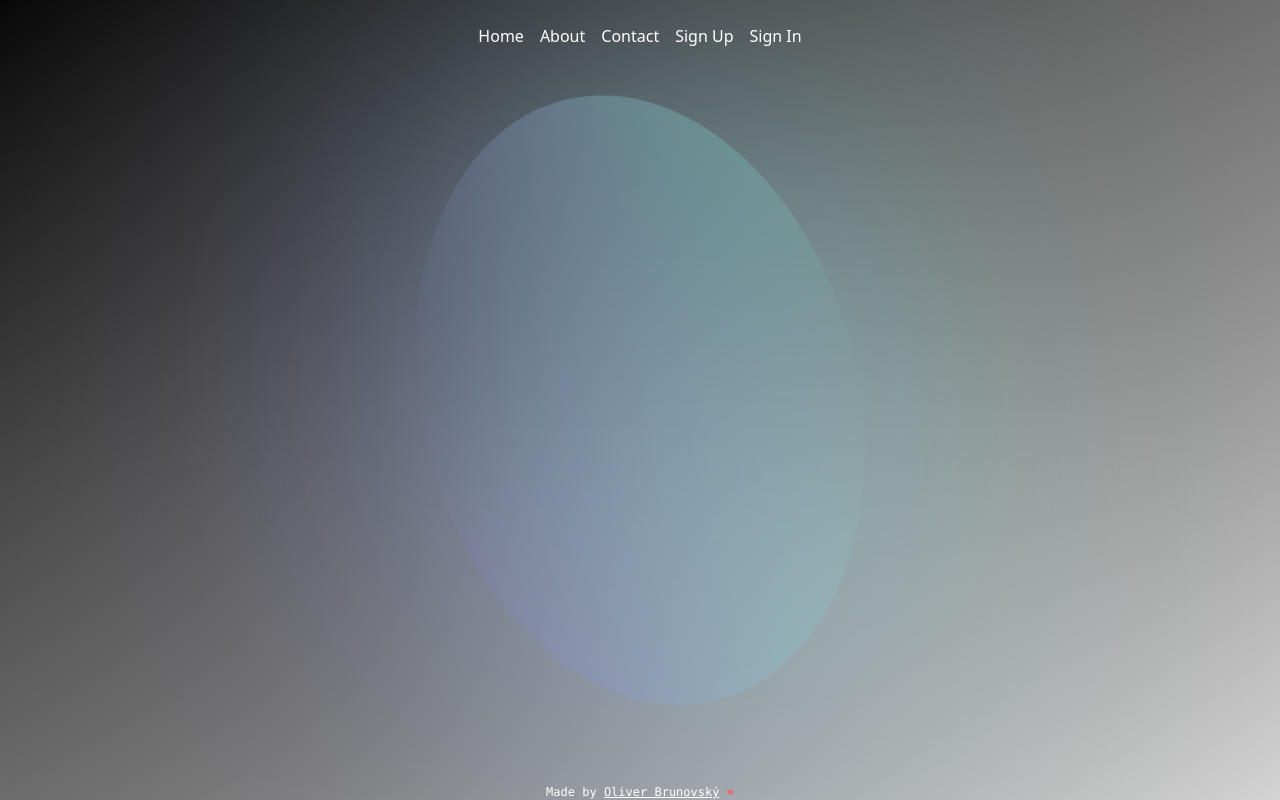
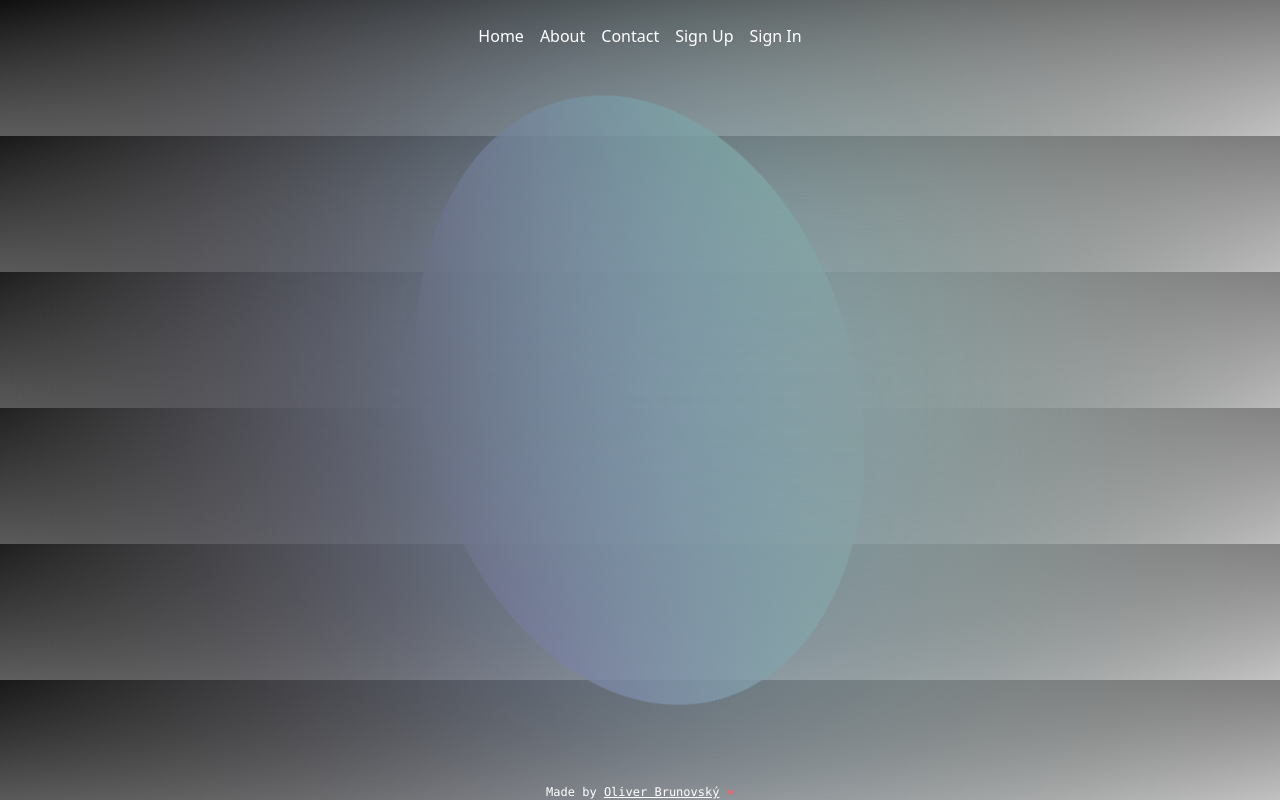
Before and after one commit to brunovskyoliver/portfolio, a Next.js app: page /Layout in a window 1280 px wide. Built offline with nearby package versions, Linux system fonts and the light colour scheme; no server answers.

Commit message:
homepage ivisible section yet

```diff
--- a/src/pages/Blob.css
+++ b/src/pages/Blob.css
@@ -1,5 +1,5 @@
 body {
-    height: 100vh;
+    height: 100%;
     margin: 0rem;
     overflow: hidden;
   }
--- a/src/pages/Home.tsx
+++ b/src/pages/Home.tsx
@@ -143,7 +143,8 @@ export default function Home(): JSX.Element {
   };
 
   return (
-    <div>
+    <main>
+      <section>
     <div className='h-full'>
     <div className="flex flex-col md:flex-row z-10">
       <div className="flex justify-center md:justify-start p-4 md:p-14 w-full md:w-1/2 z-10">
@@ -172,7 +173,12 @@ export default function Home(): JSX.Element {
 
     </div>
     </div>
-    </div>
+    </section>
+    <section className='relative z-10'>
+    <div className="flex w-full z-10 h-96">
+      </div>
+    </section>
+    </main>
 
   );
 
--- a/src/styles/globals.css
+++ b/src/styles/globals.css
@@ -95,8 +95,7 @@
 html,
 body {
   max-width: 100vw;
-  overflow-x: hidden;
-  overflow-y: hidden;
+  overflow: scroll;
 }
 
 body {
```
